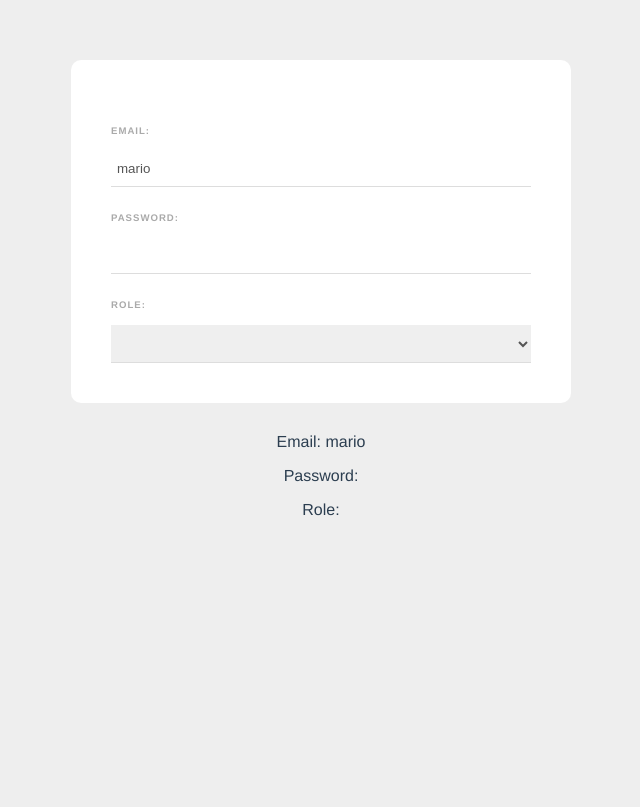
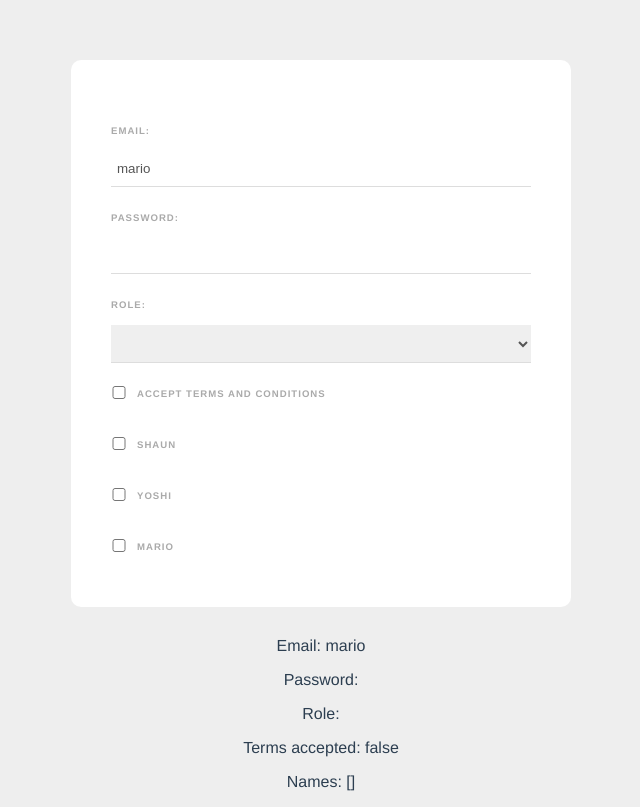
Before and after one commit to sabinshrestha8/web-form-vue, a Vue app: page / in a window 1280 px wide. Shown: the whole page, without its empty margins (319-959 px from the left). Built offline with nearby package versions, Linux system fonts and the light colour scheme.

Commit message:
two ways to work with checkboxes using v-model

```diff
--- a/src/components/signupForm.vue
+++ b/src/components/signupForm.vue
@@ -12,11 +12,38 @@
             <option value="developer">Web Developer</option>
             <option value="designer">Web Designer</option>
         </select>
+
+        <!-- First way to work with checkboxes, by using single
+        checkbox with v-model that would be either true or
+        false dependent on whether it's checked or not -->
+        <div class="terms">
+            <input type="checkbox" v-model="terms" required>
+            <label>Accept terms and conditions</label>
+        </div>
+
+        <!-- Second way to work with checkboxes, by using an array of
+        values & multiple different checkboxes that belong together -->
+        <div>
+            <!-- value is assigned so that its value
+            ends up in array not boolean values -->
+            <input type="checkbox" value="shaun" v-model="names">
+            <label>Shaun</label>
+        </div>
+        <div>
+            <input type="checkbox" value="yoshi" v-model="names">
+            <label>Yoshi</label>
+        </div>
+        <div>
+            <input type="checkbox" value="mario" v-model="names">
+            <label>Mario</label>
+        </div>
     </form>
 
     <p>Email: {{ email }}</p>
     <p>Password: {{ password }}</p>
     <p>Role: {{ role }}</p>
+    <p>Terms accepted: {{ terms }}</p>
+    <p>Names: {{ names }}</p>
 </template>
 
 <script>
@@ -27,7 +54,9 @@
             gets updated with value that they type in */
             email: 'mario',
             password: '',
-            role: ''
+            role: '',
+            terms: false,
+            names: []
         }
     }
 };
@@ -62,4 +91,12 @@
     border-bottom: 1px solid #ddd;
     color: #555;
 }
+
+input[type="checkbox"] {
+    display: inline-block;
+    width: 16px;
+    margin: 0 10px 0 0;
+    position: relative;
+    top: 2px;
+}
 </style>
```
